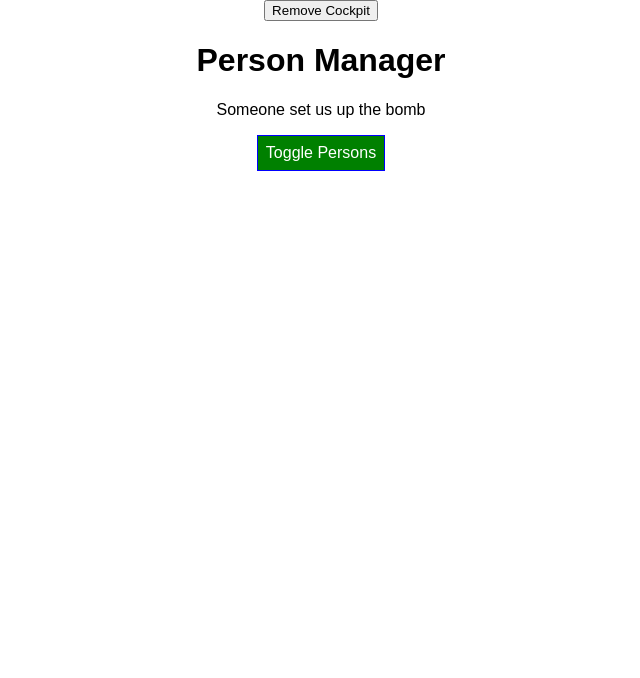
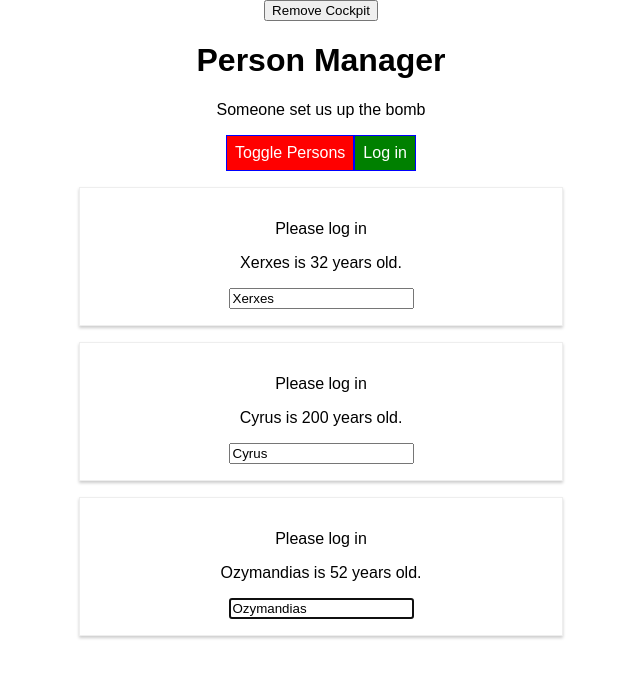
Before and after one commit to catcarrier/academind-react-complete, a React (Create React App) app: page / in a window 1280 px wide. Shown: the top 678 px of the page, without its empty margins (319-959 px from the left). Built offline with nearby package versions, Linux system fonts and the light colour scheme.

Commit message:
added refs

```diff
--- a/src/components/Cockpit/Cockpit.js
+++ b/src/components/Cockpit/Cockpit.js
@@ -1,15 +1,20 @@
-import React, { useEffect } from 'react';
+import React, { useEffect, useRef } from 'react';
 import styles from './Cockpit.module.css';
 
 const cockpit = (props) => {
+
+    const toggleButtonRef = useRef(null);
+
 
 
     useEffect(() => {
         console.log('[Cockpit.js] useEffect');
         // mimic an async request
-        const timer = setTimeout(() => {
-            alert('saved the result');
-        }, 1000)
+        // const timer = setTimeout(() => {
+        //     alert('saved the result');
+        // }, 1000)
+
+        toggleButtonRef.current.click();
 
         return () => {
             //clearTimeout(timer);
@@ -35,8 +40,10 @@ const cockpit = (props) => {
             <h1>{props.title}</h1>
             <p className={classes.join(' ')}>Someone set us up the bomb</p>
             <button
+                ref={toggleButtonRef}
                 className={btnClass}
                 onClick={props.clicked}>Toggle Persons</button>
+            <button onClick={props.login}>Log in</button>
         </div>
 
     );
--- a/src/components/Persons/Person/Person.js
+++ b/src/components/Persons/Person/Person.js
@@ -3,21 +3,35 @@ import styles from './Person.module.css';
 //import { default as uuid } from 'uuid';
 //import Aux from '../../hoc/Aux';
 import withClass from '../../hoc/withClass';
+import PropTypes from 'prop-types';
 
 class Person extends Component {
+
+    constructor(props) {
+        super(props);
+        this.inputElementRef = React.createRef(); // 1. create a ref...
+    }
+
+    componentDidMount() {
+        this.inputElementRef.current.focus(); // 3. focus on the input
+    }
 
     render() {
         console.log('[Person.js rendering]');
         return (
-            // <div className={styles.Person}>
-            //     <p onClick={this.props.click}>{this.props.name} is {this.props.age} years old.</p>
-            //     <input type="text" onChange={this.props.changed} value={this.props.name} />
-            // </div>
-
             <React.Fragment>
+                {this.props.isAuthenticated ? <p>Authenticated</p> : <p>Please log in</p>}
                 <p onClick={this.props.click}>{this.props.name} is {this.props.age} years old.</p>
                 <p>{this.props.children}</p>
-                <input type="text" onChange={this.props.changed} value={this.props.name} />
+                <input
+                    type="text"
+                    ref = {this.inputElementRef} // 2. assign the ref to this input
+
+                    // An older, functional way of assigning focus. Follow this
+                    // up by calling this.inputElement.focus() in DidMount
+                    // ref={(elem) => {this.inputElement = elem}}
+                    onChange={this.props.changed}
+                    value={this.props.name} />
             </React.Fragment>
         )
 
@@ -52,4 +66,11 @@ class Person extends Component {
 
 }
 
+Person.propTypes = {
+    click: PropTypes.func,
+    changed: PropTypes.func,
+    name: PropTypes.string,
+    age: PropTypes.number
+};
+
 export default withClass(Person, styles.Person);
--- a/src/components/Persons/Persons.js
+++ b/src/components/Persons/Persons.js
@@ -15,10 +15,10 @@ class Persons extends Component {
     // }
 
 
-    shouldComponentUpdate(nextProps, nextState) {
-        console.log('[Persons] shouldComponentUpdate');
-        return nextProps.persons !== this.props.persons;
-    }
+    // shouldComponentUpdate(nextProps, nextState) {
+    //     console.log('[Persons] shouldComponentUpdate');
+    //     return nextProps.persons !== this.props.persons;
+    // }
 
     getSnapshotBeforeUpdate(prevProps, prevState) {
         console.log('[Persons] getSnapshotBeforeUpdate');
@@ -37,7 +37,9 @@ class Persons extends Component {
                 name={p.name}
                 age={p.age}
                 click={() => this.props.clicked(p.id)}
-                changed={(event) => this.props.changed(event, p.id)} />
+                changed={(event) => this.props.changed(event, p.id)}
+                isAuthenticated={this.props.isAuthenticated}
+                />
             );
         });
     }
--- a/src/containers/App.js
+++ b/src/containers/App.js
@@ -38,7 +38,8 @@ class App extends Component {
     ],
     showPersons: false,
     showCockpit: true,
-    changeCounter: 0
+    changeCounter: 0,
+    isAuthenticated: false
   }
 
   deletePersonHandler = (id) => {
@@ -50,6 +51,11 @@ class App extends Component {
     });
   }
 
+  loginHandler = () => {
+    this.setState({
+      isAuthenticated: true
+    })
+  }
 
   nameChangedHandler = (event, id) => {
     const updatedPersons = this.state.persons.map(person => {
@@ -62,6 +68,8 @@ class App extends Component {
         return person
       }
     })
+
+
 
     // Here the new state depends on a value (changeCounter) from
     // the prev state. For this to work consistently we use the
@@ -96,6 +104,7 @@ class App extends Component {
         persons={this.state.persons}
         clicked={this.deletePersonHandler}
         changed={this.nameChangedHandler}
+        isAuthenticated={this.state.isAuthenticated}
       />
     }
 
@@ -107,22 +116,13 @@ class App extends Component {
             title={this.props.title}
             personsLength={this.state.persons.Length}
             showPersons={this.state.showPersons}
-            clicked={this.togglePersonsHandler} />
+            clicked={this.togglePersonsHandler}
+            login={this.loginHandler}
+          />
           : null}
         {persons}
       </React.Fragment>
 
-      // <div className={classes.App}>
-      //   <button onClick={() => { this.setState({ showCockpit: false }) }}>Remove Cockpit</button>
-      //   {this.state.showCockpit ?
-      //     <Cockpit
-      //       title={this.props.title}
-      //       personsLength={this.state.persons.Length}
-      //       showPersons={this.state.showPersons}
-      //       clicked={this.togglePersonsHandler} />
-      //     : null}
-      //   {persons}
-      // </div>
     );
   }
 
```
Also changed, not shown: src/components/context/auth-context.js (added).
